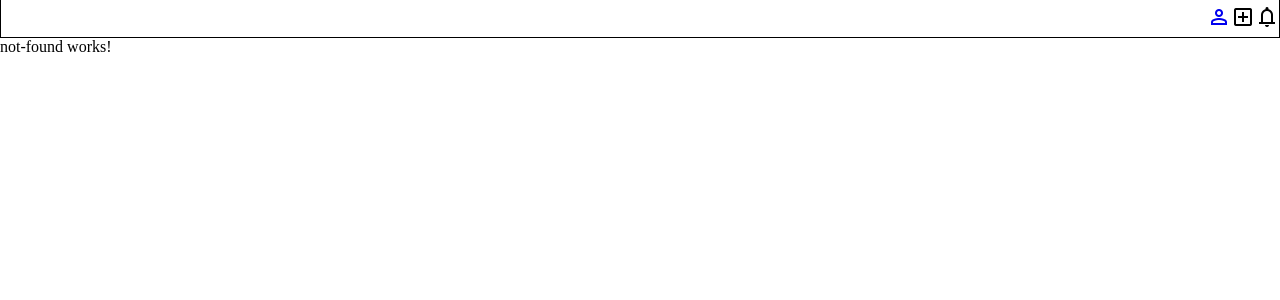
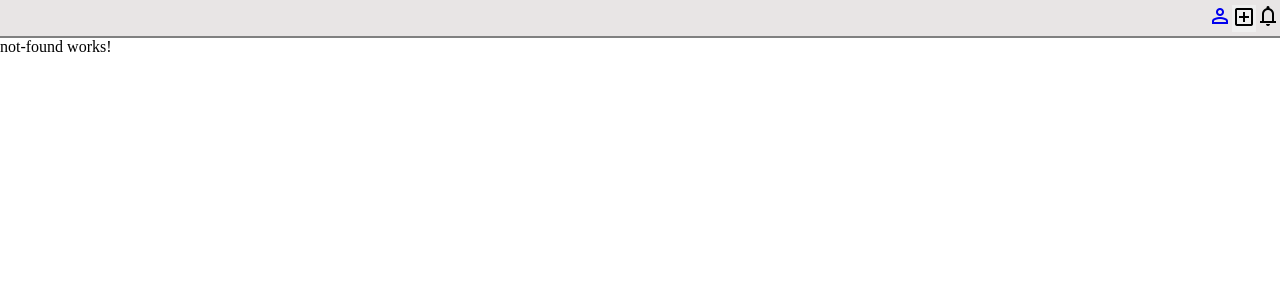
Before and after one commit to FlorczakDavid/DevBook, an Angular app in the folder devbook-presentation/: page / in a window 1280 px wide. Shown: the top 300 px of the page. Built offline with nearby package versions, Linux system fonts and the light colour scheme; no server answers.

Commit message:
header css

```diff
--- a/devbook-presentation/src/app/layouts/header/header.component.css
+++ b/devbook-presentation/src/app/layouts/header/header.component.css
@@ -6,7 +6,7 @@
 }
 
 .noStyle{
-  background-color: white;
+  background-color: none;
   border: none;
   cursor: pointer;
 }
@@ -22,7 +22,7 @@
   display: flex;
   justify-content: flex-end;
   align-items: center;
-  border: 1px solid black;
-  border-top: black;
-  height:3vw
+  border-bottom: 2px solid grey;
+  background-color:rgb(232, 229, 229) ;
+  height:3vw;
 }
```
Also changed, not shown: devbook-presentation/src/styles.css (line endings or trailing spaces).
